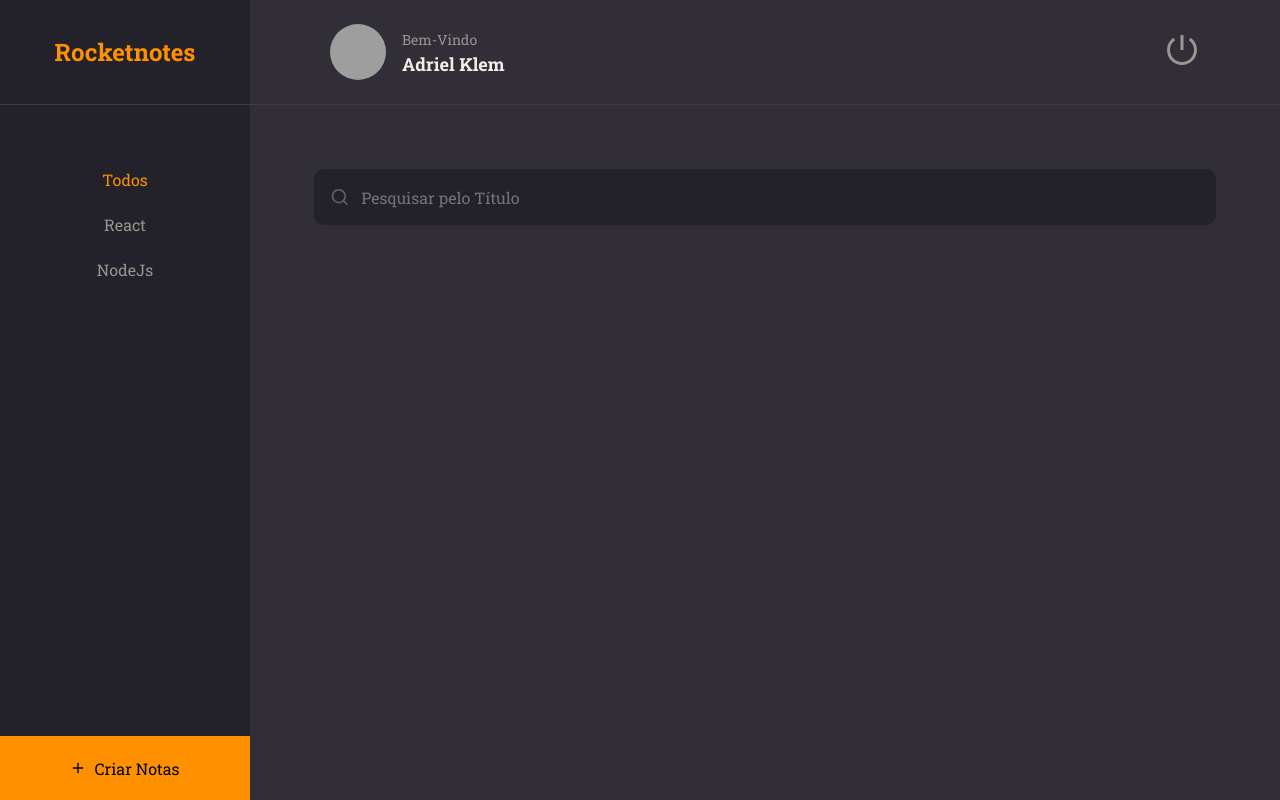
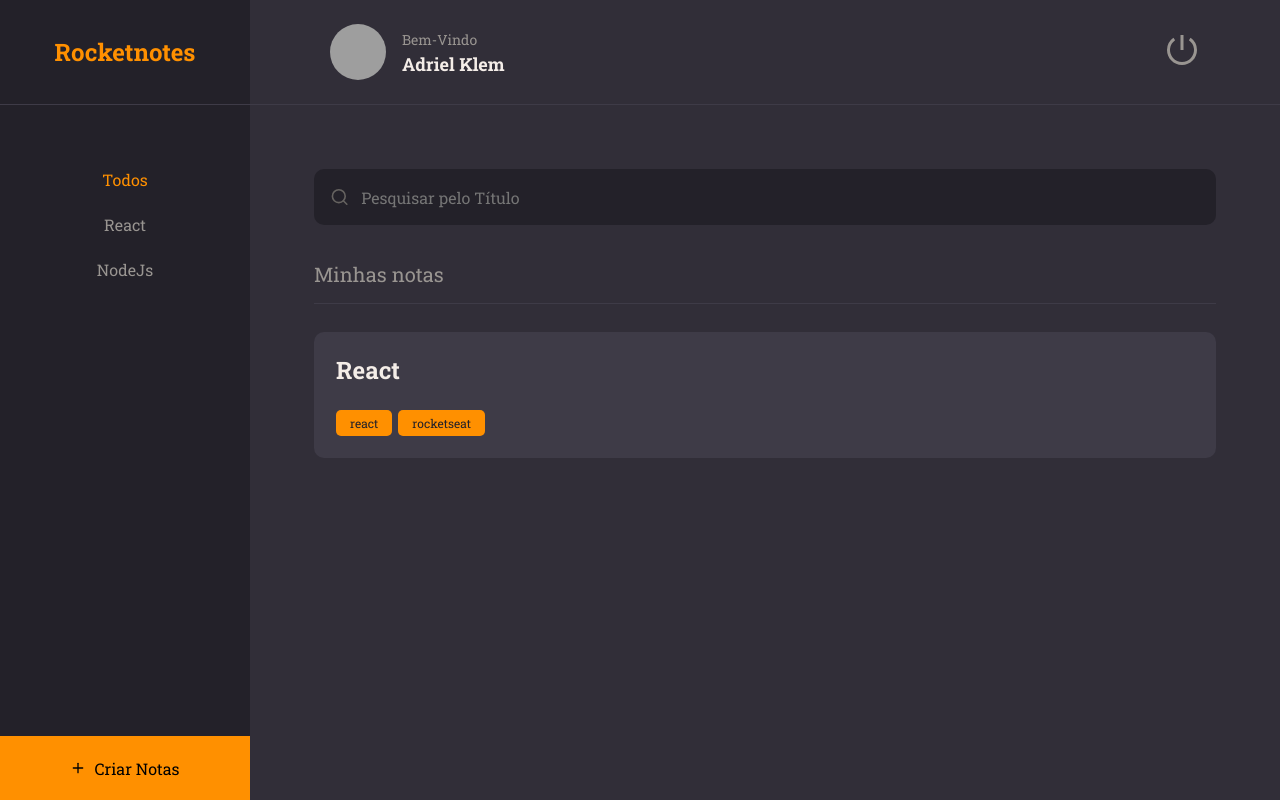
Before and after one commit to AdrielKlem/RocketNotes, a React (Vite) app: page / in a window 1280 px wide. Built offline with nearby package versions, Linux system fonts and the light colour scheme; grey boxes are pictures that could not be loaded.

Commit message:
add Note styled

```diff
--- /dev/null
+++ b/src/components/Note/index.jsx
@@ -0,0 +1,19 @@
+import { Container } from './styles'
+import { Tag } from '../../components/Tag'
+
+export function Note({ data, ...rest }) {
+    return(
+        <Container {...rest}>
+            <h1>{data.title}</h1>
+
+            {
+                data.tags &&
+                <footer>
+                    {
+                        data.tags.map( tag => <Tag key={tag.id} title={tag.name} />)
+                    }
+                </footer>
+            }
+        </Container>
+    )
+}
--- /dev/null
+++ b/src/components/Note/styles.js
@@ -0,0 +1,26 @@
+import styled from "styled-components";
+
+export const Container = styled.button`
+    width: 100%;
+    background-color: ${({ theme }) => theme.COLORS.BACKGROUND_700};
+
+    border: none;
+    border-radius: 10px;
+
+    padding: 22px;
+    margin-bottom: 16px;
+
+    > h1 {
+        flex: 1;
+        text-align: left;
+        font-weight: 700;
+        font-size: 24px;
+        color: ${({ theme }) => theme.COLORS.WHITE};
+    }
+
+    > footer {
+        width: 100%;
+        display: flex;
+        margin-top: 24px;
+    }
+`
--- a/src/components/Tag/index.jsx
+++ b/src/components/Tag/index.jsx
@@ -1,8 +1,8 @@
 import { Container } from "./styles";
 
-export function Tag({ title }) {
+export function Tag({ title, ...rest }) {
     return (
-        <Container>
+        <Container {...rest}>
             {title}
         </Container>
     )
--- a/src/pages/Home/index.jsx
+++ b/src/pages/Home/index.jsx
@@ -1,8 +1,10 @@
 import { FiPlus, FiSearch } from 'react-icons/fi'
 import { Container, Brand, Menu, Search, Content, NewNote } from "./styles";
 
+import { Note } from '../../components/Note';
+import { Input } from "../../components/Input"
 import { Header } from "../../components/Header"
-import { Input } from "../../components/Input"
+import { Section } from '../../components/Section';
 import  { ButtonText } from "../../components/ButtonText"
 
 export function Home() {
@@ -31,7 +33,16 @@
             </Search>
 
             <Content>
-
+                <Section title="Minhas notas">
+                    <Note data={{
+                        title: `React`,
+                        tags: [
+                            { id: '1', name: 'react'},
+                            { id: '2', name: 'rocketseat'}
+                        ]
+                    }}
+                        />
+                </Section>
             </Content>
 
             <NewNote>
--- a/src/pages/Home/styles.js
+++ b/src/pages/Home/styles.js
@@ -45,11 +45,11 @@
 export const Search = styled.div`
     grid-area: search;
     padding: 64px 64px 0;
-
 `
 export const Content = styled.div`
     grid-area: content;
-
+    padding: 0 64px;
+    overflow-y: auto;
 `
 export const NewNote = styled.button`
     grid-area: newnote;
```
